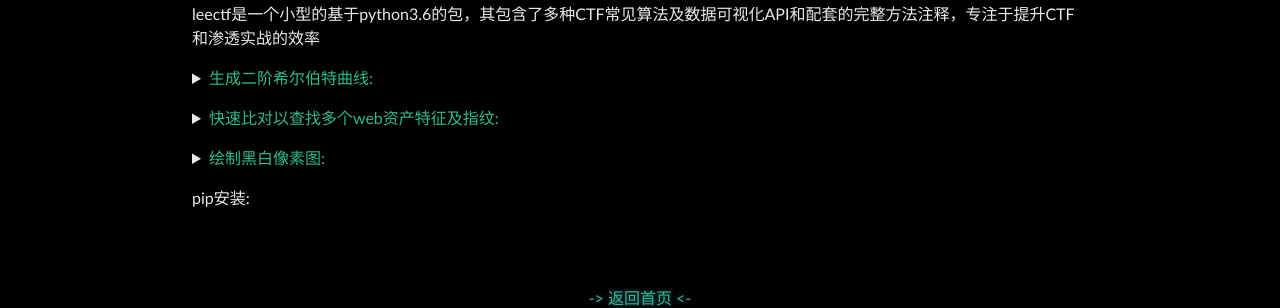
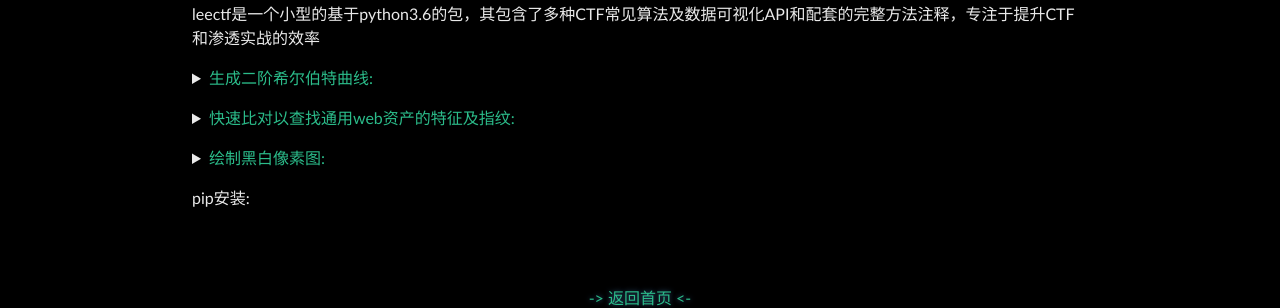
Before and after one commit to Leeyangee/leeyangee.github.io, a Jekyll site: the page built from opensource.md, in a window 1280 px wide. Shown: the part 577-885 px from the top of the page. Built offline with Jekyll 4.4.1, drawn with Linux system fonts in a browser that asks for light colours.

Commit message:
Update opensource.md

```diff
--- a/opensource.md
+++ b/opensource.md
@@ -19,7 +19,7 @@ leectf是一个小型的基于python3.6的包，其包含了多种CTF常见算
 </details><p></p>
 
 <details>
-      <summary><font color="#2bbc8a">快速比对以查找多个web资产特征及指纹:</font></summary>
+      <summary><font color="#2bbc8a">快速比对以查找通用web资产的特征及指纹:</font></summary>
       <pre><code>
 >>> import leectf
 >>> leectf.net.findFingerprint(["https://www.baidu.com","https://110.242.68.3",...])
```
